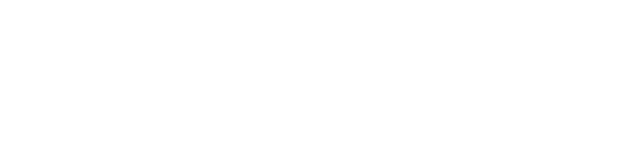
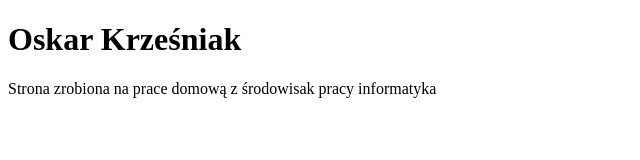
Before and after one commit to Ozgaro/my_website, a plain HTML site: page index.html in a window 1280 px wide. Shown: the whole page, without its empty margins (0-640 px from the left). Drawn offline with Linux system fonts and the light colour scheme.

Commit message:
barely works

```diff
--- a/index.html
+++ b/index.html
@@ -6,6 +6,11 @@
     <title>Document</title>
 </head>
 <body>
-
+    <h1>
+        Oskar Krześniak
+    </h1>
+    <p>
+        Strona zrobiona  na prace domową z środowisak pracy informatyka
+    </p>
 </body>
 </html>
```
